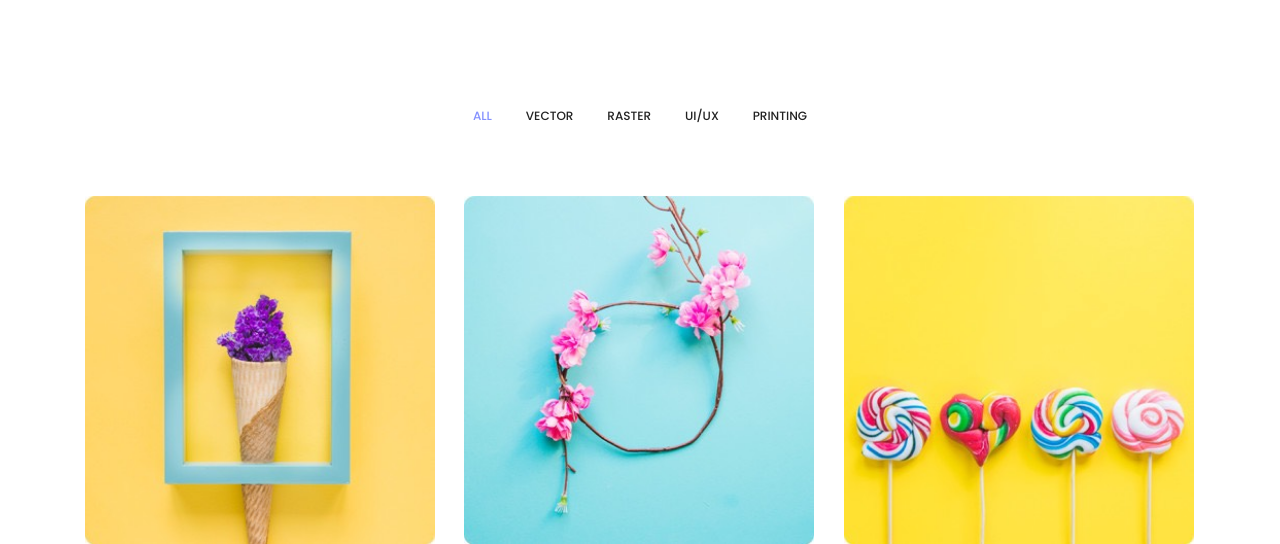
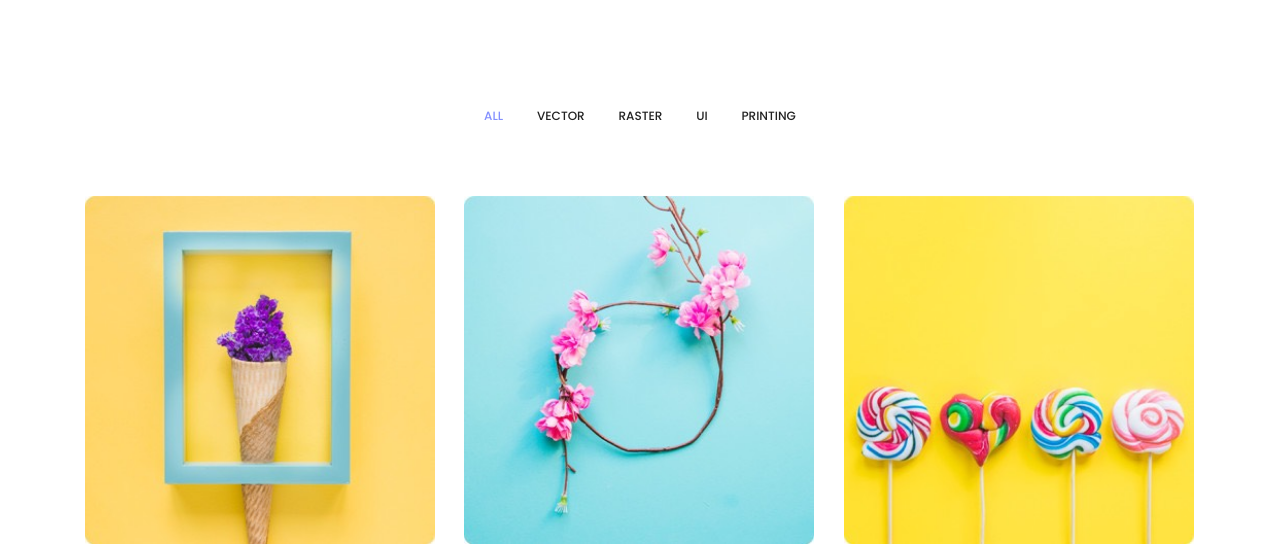
Before and after one commit to punamthapa/portfolio_punam, a Python web app: template home/templates/index.html in a window 1280 px wide. Shown: the part 2659-3203 px from the top of the page. Run offline with Jinja, Linux system fonts and the light colour scheme; the template is opened without the code that fills it, so the values that code supplies are empty; some libraries are stand-ins or nearby versions.

Commit message:
24 march

```diff
--- a/home/models.py
+++ b/home/models.py
@@ -1,4 +1,5 @@
 from django.db import models
 CATEGORY = (('vector', 'vector'), ('raster', 'raster'), ('ui', 'ui'), ('printing', 'printing'))
+STATUS = (('active', 'active'), ('', 'default'))
 
 # Create your models here.
--- a/home/templates/contact.html
+++ b/home/templates/contact.html
@@ -69,6 +69,7 @@
 		  </header><!-- #header -->
 
 			<!-- start banner Area -->
+
 			<section class="relative about-banner">
 				<div class="overlay overlay-bg"></div>
 				<div class="container">
--- a/home/templates/index.html
+++ b/home/templates/index.html
@@ -218,11 +218,13 @@
 
                     <div class="filters">
                         <ul>
-                            <li class="active" data-filter="*">All</li>
-                            <li data-filter=".vector">Vector</li>
-                            <li data-filter=".raster">Raster</li>
-                            <li data-filter=".ui">UI/UX</li>
-                            <li data-filter=".printing">Printing</li>
+                            <li class="active" data-filter="">All</li>
+							<li  data-filter="vector">vector</li>
+							<li  data-filter="raster">raster</li>
+							<li  data-filter="ui">ui</li>
+							<li  data-filter="printing">printing</li>
+
+
                         </ul>
                     </div>
 
@@ -553,22 +555,12 @@
 		        <div class="container">
 		            <div class="brand-wrap">
 		                <div class="row align-items-center active-brand-carusel justify-content-start no-gutters">
+							{% for brand in brands %}
 		                    <div class="col single-brand">
 		                        <a href="#"><img class="mx-auto" src="img/l1.png" alt=""></a>
 		                    </div>
-		                    <div class="col single-brand">
-		                        <a href="#"><img class="mx-auto" src="img/l2.png" alt=""></a>
-		                    </div>
-		                    <div class="col single-brand">
-		                        <a href="#"><img class="mx-auto" src="img/l3.png" alt=""></a>
-		                    </div>
-		                    <div class="col single-brand">
-		                        <a href="#"><img class="mx-auto" src="img/l4.png" alt=""></a>
-		                    </div>
-		                    <div class="col single-brand">
-		                        <a href="#"><img class="mx-auto" src="img/l5.png" alt=""></a>
-		                    </div>
-		                </div>
+					   </div>
+						{% endfor %}
 		            </div>
 		        </div>
 		    </section>
```
Also changed, not shown: home/views.py (+6 -1 lines).
